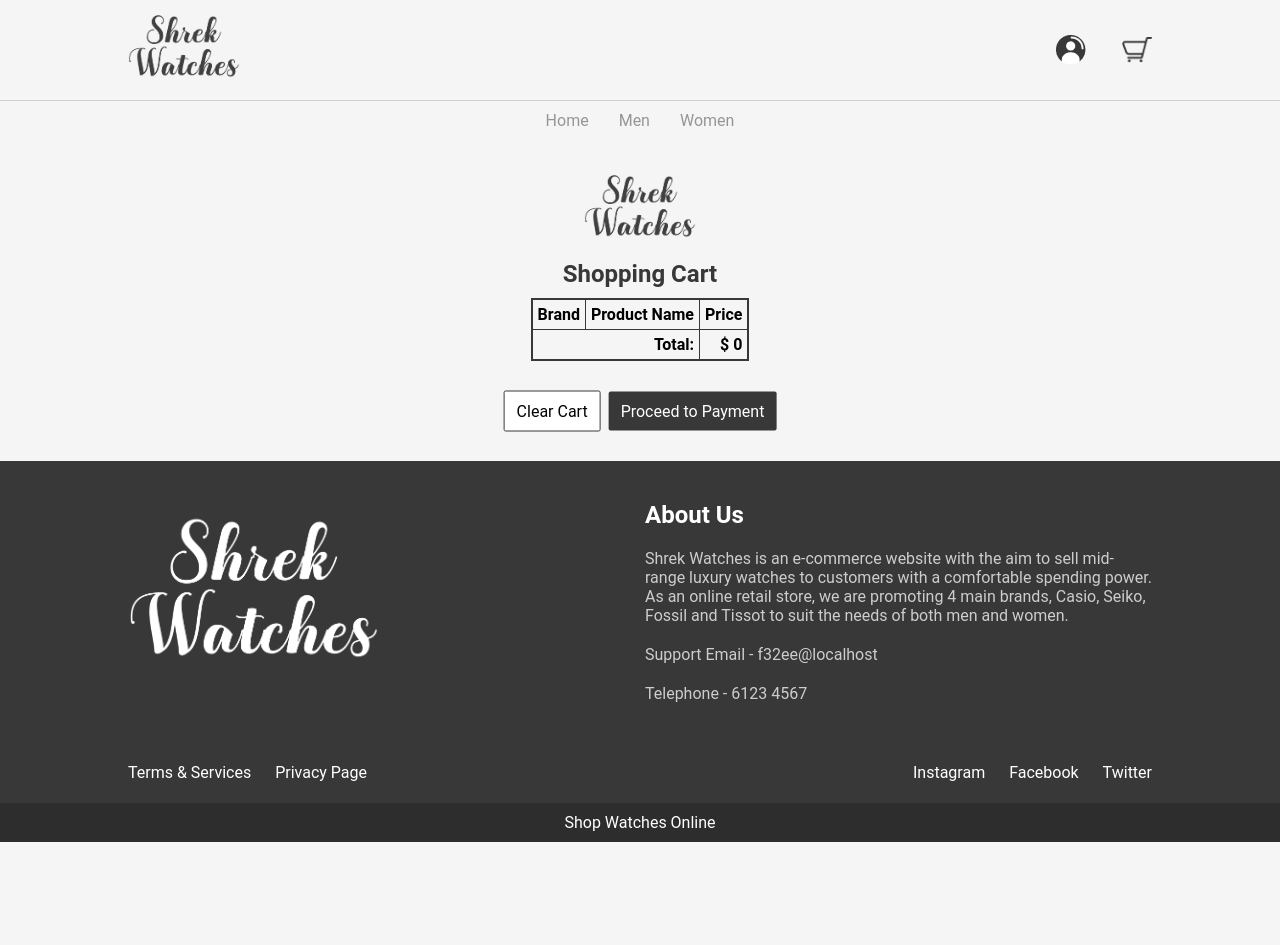
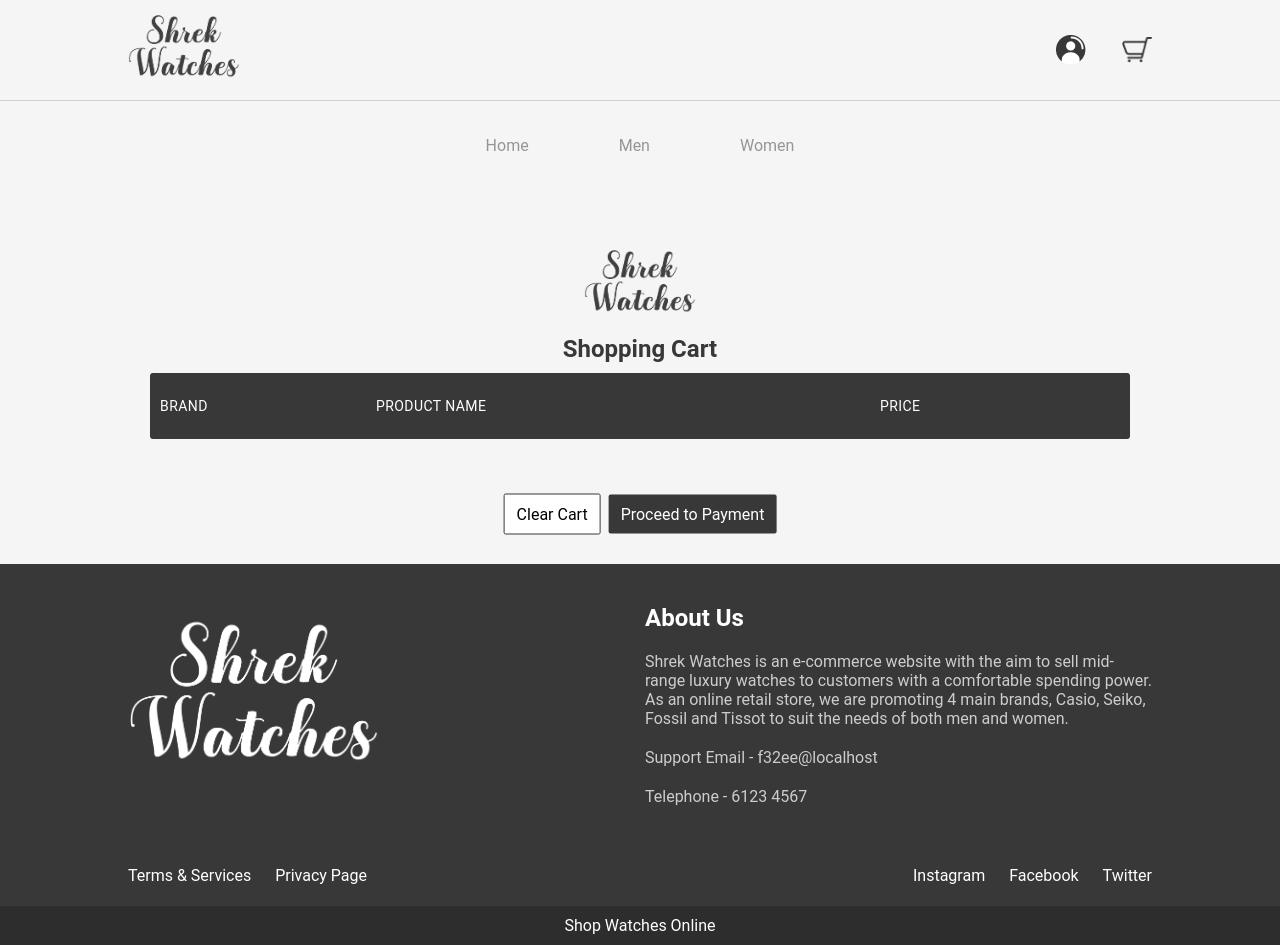
Before and after one commit to ChenZengYao/IM4717-ShrekWatches, a PHP site: page /shoppingcart.php?product_id=1 in a window 1280 px wide. Before the commit the page ends 842 px from the top, so only its background shows below. Run offline with PHP 8.4, Linux system fonts and the light colour scheme; the visitor is signed in with stand-in values (Sample User, id 1); data that the repository does not hold is empty.

Commit message:
Update 1.52
Editing of tables CSS

```diff
--- a/authmain.php
+++ b/authmain.php
@@ -54,7 +54,7 @@ if (isset($_POST['userid']) && isset($_POST['password']))
     if (isset($userid))
     {
       // if they've tried and failed to log in
-      echo 'Could not log you in.<br />';
+      echo "<script>alert('Invalid login credentials, Please try again!');</script>";
     }
     else
     {
@@ -64,7 +64,7 @@ if (isset($_POST['userid']) && isset($_POST['password']))
   echo '<div class="form">
       <div class="container">
         <img src="assets/shreklogo.png" class="formlogo" alt="">
-        <p2>Login here</p2>
+        <h2 style="padding-top:10px;">Login</h2>
 
         <form action="authmain.php" method="post">
           <input type="text" name="userid" placeholder="username" style="margin-left: auto; margin-right: auto;">
--- a/css/shoppingcart.css
+++ b/css/shoppingcart.css
@@ -8,6 +8,7 @@ thead, tbody, tfoot, th, tr, td{
 }
 
 .shoppingbg{
+    height: auto;
     width: 100%;
     background: #f5f5f5;
 }
--- /dev/null
+++ b/css/table.css
@@ -0,0 +1,56 @@
+.table-container {
+  max-width: 1000px;
+  margin-left: auto;
+  margin-right: auto;
+  padding-left: 10px;
+  padding-right: 10px;
+}
+
+h3 {
+  font-size: 26px;
+  margin: 20px 0;
+  text-align: center;
+}
+
+li {
+    border-radius: 3px;
+    padding: 25px 30px;
+    display: flex;
+    justify-content: space-between;
+    margin-bottom: 25px;
+}
+
+.table-header {
+  background-color: #383838;
+  color: #fff;
+  font-size: 14px;
+  text-transform: uppercase;
+  letter-spacing: 0.03em;
+  max-width: 1000px;
+  margin-left: auto;
+  margin-right: auto;
+  padding-left: 10px;
+  padding-right: 10px;
+}
+
+.table-row {
+  background-color: #ffffff;
+  box-shadow: 0px 0px 9px 0px rgba(0,0,0,0.1);
+  max-width: 1000px;
+  margin-left: auto;
+  margin-right: auto;
+  padding-left: 10px;
+  padding-right: 10px;
+}
+.col-1 {
+  flex-basis: 10%;
+}
+.col-2 {
+  flex-basis: 40%;
+}
+.col-3 {
+  flex-basis: 25%;
+}
+.col-4 {
+  flex-basis: 25%;
+}
--- a/shoppingcart.php
+++ b/shoppingcart.php
@@ -1,6 +1,7 @@
 <link rel="stylesheet" href="css/home.css">
 <link rel="stylesheet" href="css/shoppingcart.css">
 <link rel="stylesheet" href="css/signup.css">
+<link rel="stylesheet" href="css/table.css">
 
 <?php
 include "dbconnect.php";
@@ -61,24 +62,38 @@ $result = $dbcnx->query($query4);
 </div>
 <div class="shoppingbg">
 <h2 style="padding-top:10px;">Shopping Cart</h2>
-<table border = "1" class='center-items'>
+<!-- <table border = "1" class='center-items'>
   <thead>
     <tr>
       <th>Brand</th>
       <th>Product Name</th>
       <th>Price</th>
     </tr>
-  </thead>
+  </thead> -->
+  <div class="table-container">
+  <ul>
+    <li class="table-header">
+      <div class="col col-1">Brand</div>
+      <div class="col col-2">Product Name</div>
+      <div class="col col-3">Price</div>
+    </li>
 <?php
 
 if ($result->num_rows > 0) {
   // output data of each row
   while($row = $result->fetch_assoc()) {
-    echo "<tr>
-            <td> {$row["product_brand"]} </td>
-            <td> {$row["product_name"]} </td>
-            <td>$ {$row["price"]} </td>
-          </tr>";
+    // echo "<tr>
+    //         <td> {$row["product_brand"]} </td>
+    //         <td> {$row["product_name"]} </td>
+    //         <td>$ {$row["price"]} </td>
+    //       </tr>";
+    echo"<li class='table-row'>
+      <div class='col col-1' data-label='Brand'> {$row["product_brand"]} </div>
+      <div class='col col-2' data-label='Product Name'> {$row["product_name"]} </div>
+      <div class='col col-3' data-label='Price'>$ {$row["price"]} </div>
+    </li>
+    </ul>
+    </div>";
   }
 }
 
@@ -93,11 +108,11 @@ if ($result->num_rows > 0) {
 }
 $_SESSION['totalsum'] = $totalsum;
 
-echo "<tr>
-        <th align='right' colspan='2'>Total: </th>
-        <td align='right'><strong>$ {$totalsum}</strong></td>
-      </tr>
-      </table>";
+// echo "<tr>
+//         <th align='right' colspan='2'>Total: </th>
+//         <td align='right'><strong>$ {$totalsum}</strong></td>
+//       </tr>
+//       </table>";
 
 //function to clear cart
 if (isset($_GET['click'])) {
@@ -113,7 +128,7 @@ echo "<div class='btn-container'>
           <button type='button' class='button btn-pay'><a href='payment.php' class='btn-link'>Proceed to Payment</a></button>
         </div>
       </div>
-      </div>";
+    </div>";
 
 $dbcnx->close();
 ?>
--- a/signup.html
+++ b/signup.html
@@ -16,7 +16,7 @@
   <div class="form">
     <div class="container">
       <img src="assets/shreklogo.png" class="formlogo" alt="">
-      <p2>Please fill up this form to register</p2>
+      <h2 style="padding-top:10px;">Create an Account</h2>
 
       <form action="signup.php" method="post">
         <input type="text" id="username" name="username" oninput="validateUsername(this)" placeholder="username" required>
```
Also changed, not shown: payment.php (+28 -13 lines), update_shipping.php (+24 -23 lines).
